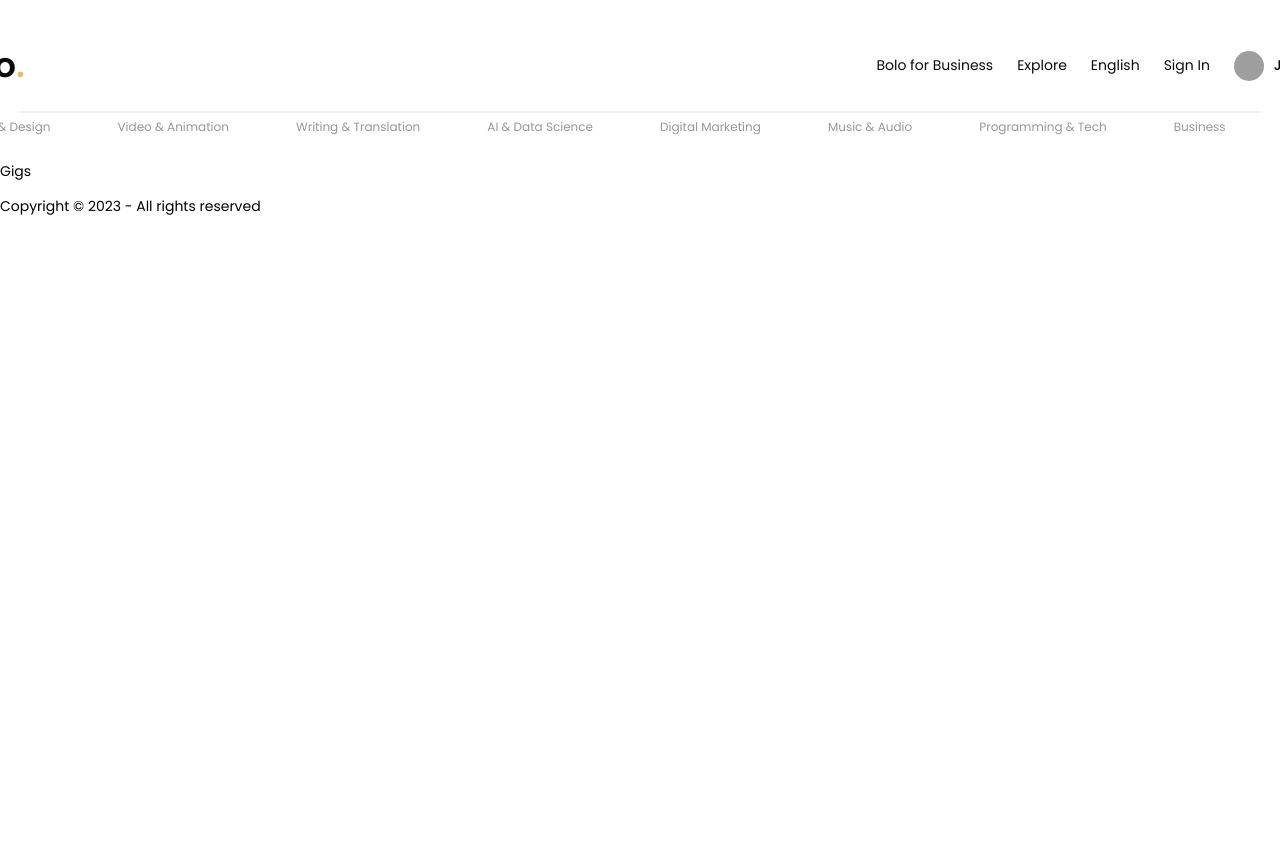
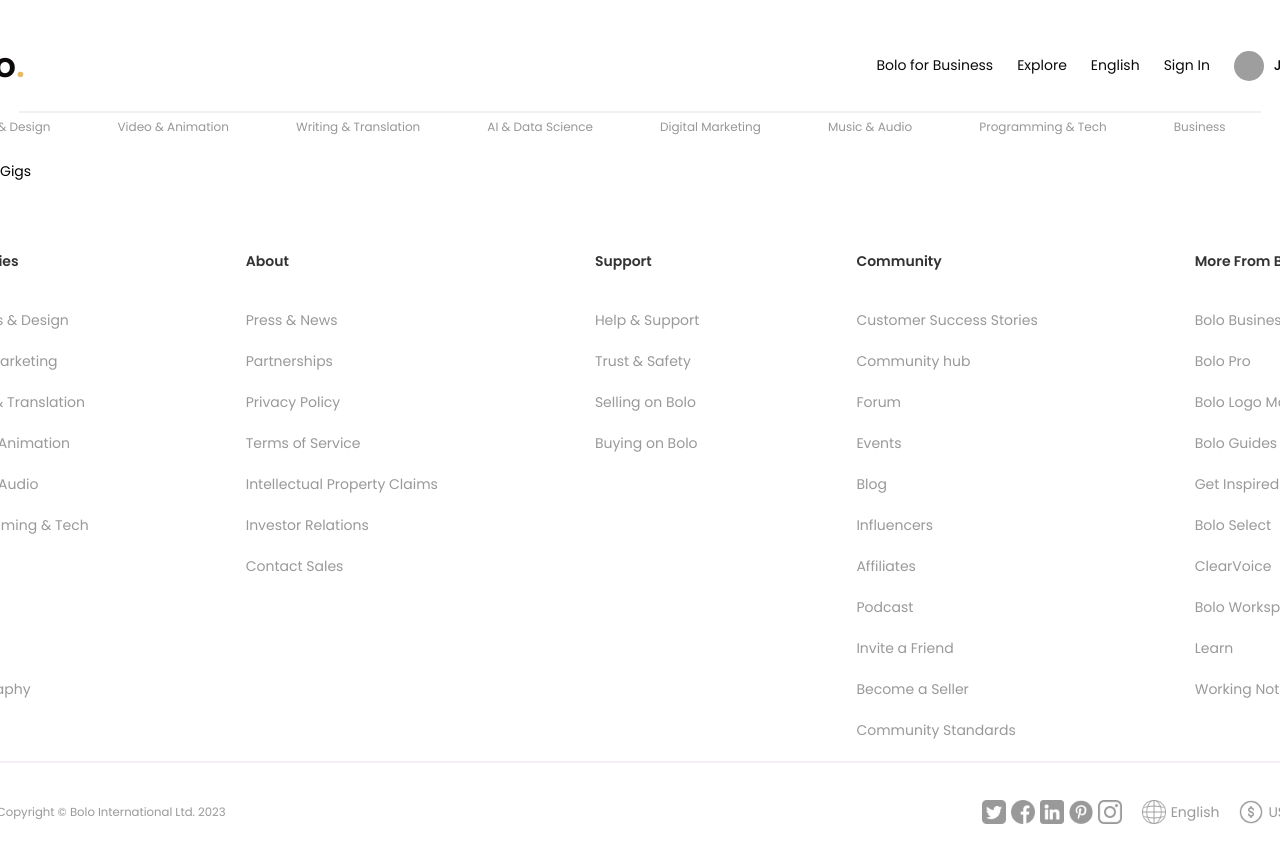
Before and after one commit to femmor/bolo-marketplace, a React (Vite) app in the folder frontend/: page /gigs in a window 1280 px wide. Shown: the top 862 px of the page. Before the commit the page ends 800 px from the top, so only its background shows below. Built offline with nearby package versions, Linux system fonts and the light colour scheme; grey boxes are pictures that could not be loaded.

Commit message:
Creates the footer section

```diff
--- a/frontend/src/App.scss
+++ b/frontend/src/App.scss
@@ -5,6 +5,7 @@
   --white: #ffffff;
   --light: #f3eff5;
   --light-main: #efffd9;
+  --light-gray: #f5f5f5;
   --black: #0d0a0b;
   --gray: #454955;
 }
--- a/frontend/src/components/footer/Footer.jsx
+++ b/frontend/src/components/footer/Footer.jsx
@@ -4,8 +4,94 @@
   const year = new Date().getFullYear();
 
   return (
-    <footer>
-      <p>Copyright &copy; {year} - All rights reserved</p>
+    <footer className="footer">
+      <div className="container">
+        <div className="top">
+          <div className="item">
+            <h4>Categories</h4>
+            <span>Graphics & Design</span>
+            <span>Digital Marketing</span>
+            <span>Writing & Translation</span>
+            <span>Video & Animation</span>
+            <span>Music & Audio</span>
+            <span>Programming & Tech</span>
+            <span>Data</span>
+            <span>Business</span>
+            <span>Lifestyle</span>
+            <span>Photography</span>
+            <span>Sitemap</span>
+          </div>
+          <div className="item">
+            <h4>About</h4>
+            <span>Press & News</span>
+            <span>Partnerships</span>
+            <span>Privacy Policy</span>
+            <span>Terms of Service</span>
+            <span>Intellectual Property Claims</span>
+            <span>Investor Relations</span>
+            <span>Contact Sales</span>
+          </div>
+          <div className="item">
+            <h4>Support</h4>
+            <span>Help & Support</span>
+            <span>Trust & Safety</span>
+            <span>Selling on Bolo</span>
+            <span>Buying on Bolo</span>
+          </div>
+          <div className="item">
+            <h4>Community</h4>
+            <span>Customer Success Stories</span>
+            <span>Community hub</span>
+            <span>Forum</span>
+            <span>Events</span>
+            <span>Blog</span>
+            <span>Influencers</span>
+            <span>Affiliates</span>
+            <span>Podcast</span>
+            <span>Invite a Friend</span>
+            <span>Become a Seller</span>
+            <span>Community Standards</span>
+          </div>
+          <div className="item">
+            <h4>More From Bolo</h4>
+            <span>Bolo Business</span>
+            <span>Bolo Pro</span>
+            <span>Bolo Logo Maker</span>
+            <span>Bolo Guides</span>
+            <span>Get Inspired</span>
+            <span>Bolo Select</span>
+            <span>ClearVoice</span>
+            <span>Bolo Workspace</span>
+            <span>Learn</span>
+            <span>Working Not Working</span>
+          </div>
+        </div>
+        <hr />
+        <div className="bottom">
+          <div className="left">
+            <h3>bolo</h3>
+            <small>Copyright &copy; Bolo International Ltd. {year}</small>
+          </div>
+          <div className="right">
+            <div className="social">
+              <img src="/images/twitter.png" alt="" />
+              <img src="/images/facebook.png" alt="" />
+              <img src="/images/linkedin.png" alt="" />
+              <img src="/images/pinterest.png" alt="" />
+              <img src="/images/instagram.png" alt="" />
+            </div>
+            <div className="link">
+              <img src="/images/language.png" alt="" />
+              <span>English</span>
+            </div>
+            <div className="link">
+              <img src="/images/coin.png" alt="" />
+              <span>USD</span>
+            </div>
+            <img src="/images/accessibility.png" alt="" />
+          </div>
+        </div>
+      </div>
     </footer>
   );
 };
--- a/frontend/src/components/footer/Footer.scss
+++ b/frontend/src/components/footer/Footer.scss
@@ -0,0 +1,64 @@
+.footer {
+  display: flex;
+  flex-direction: column;
+  align-items: center;
+  justify-content: center;
+  color: #999;
+  margin: 50px 0;
+
+  img {
+    width: 24px;
+    height: 24px;
+  }
+
+  .container {
+    width: 1400px;
+
+    .top {
+      display: flex;
+      justify-content: space-between;
+      .item {
+        display: flex;
+        flex-direction: column;
+        gap: 20px;
+        margin-bottom: 20px;
+
+        h4 {
+          font-size: 14px;
+          font-weight: 600;
+          color: #333;
+        }
+      }
+    }
+
+    .bottom {
+      display: flex;
+      justify-content: space-between;
+      align-items: center;
+      margin-top: 20px;
+
+      .left {
+        display: flex;
+        align-items: center;
+        gap: 20px;
+      }
+      .right {
+        display: flex;
+        gap: 20px;
+
+        .social {
+          display: flex;
+          align-items: center;
+          justify-content: center;
+          gap: 5px;
+        }
+
+        .link {
+          display: flex;
+          align-items: center;
+          gap: 5px;
+        }
+      }
+    }
+  }
+}
--- a/frontend/src/components/trusted-by/TrustedBy.scss
+++ b/frontend/src/components/trusted-by/TrustedBy.scss
@@ -1,5 +1,5 @@
 .trusted-by {
-  background-color: #f4f4f4;
+  background-color: var(--light-gray);
   height: 100px;
   display: flex;
   align-items: center;
--- a/frontend/src/pages/home/Home.jsx
+++ b/frontend/src/pages/home/Home.jsx
@@ -14,19 +14,23 @@
     <div className="home">
       <Featured />
       <TrustedBy />
+      <div className="category-card-section">
         <Slide slidesToShow={5} arrowsScroll={5}>
           {cards.map(card => (
             <CategoryCard key={card.id} card={card} />
           ))}
         </Slide>
+      </div>
       <Features />
       <Business />
+      <div className="project-card-section">
         <Slide slidesToShow={4} arrowsScroll={4}>
           {projects.map(project => (
             <ProjectCard key={project.id} project={project} />
           ))}
         </Slide>
       </div>
+    </div>
   );
 };
 export default Home;
--- a/frontend/src/pages/home/Home.scss
+++ b/frontend/src/pages/home/Home.scss
@@ -0,0 +1,5 @@
+.category-card-section {
+}
+.project-card-section {
+  background-color: var(--light-gray);
+}
```
Lines whose indentation alone changed are shown as unchanged.
